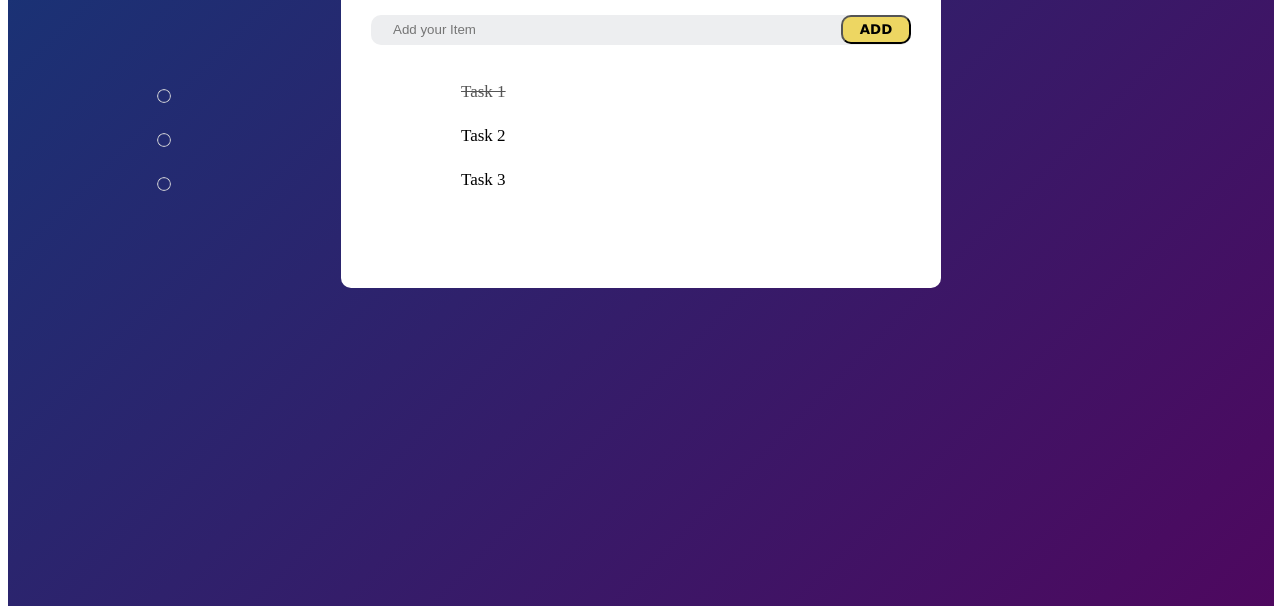
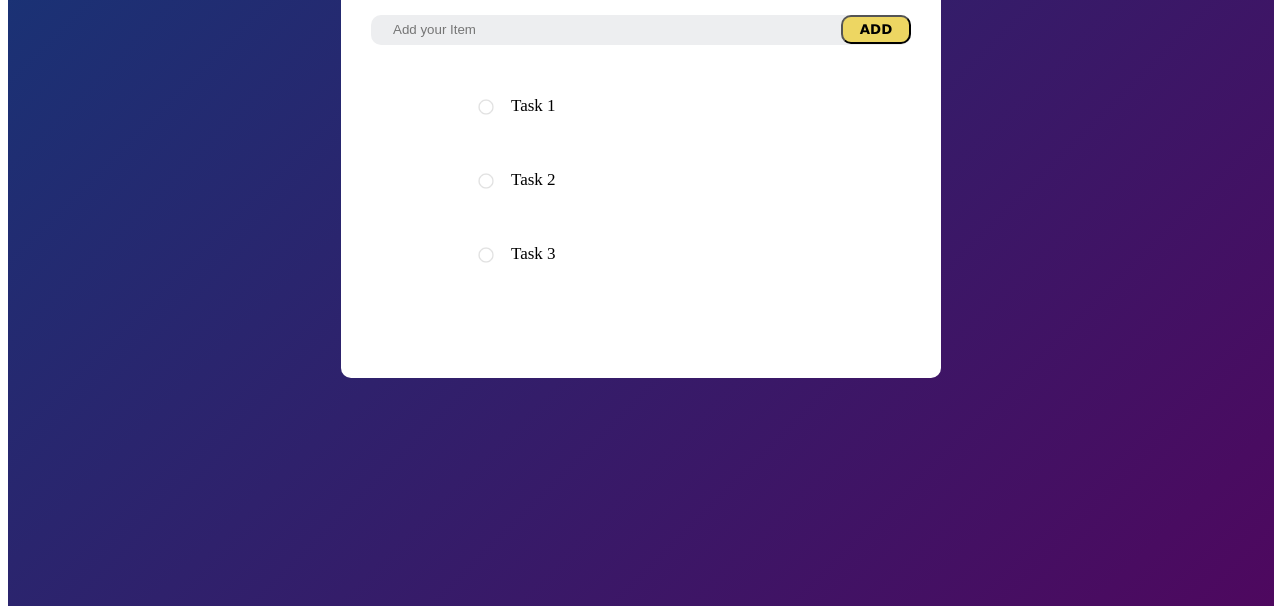
Before and after one commit to gyroscop/JavaScript-Projects, a plain HTML site: page To-Do List/index.html in a window 1280 px wide. Shown: the part 204-818 px from the top of the page. Drawn offline with Linux system fonts and the light colour scheme.

Commit message:
worked on task list dynamics

```diff
--- a/To-Do List/styles.css
+++ b/To-Do List/styles.css
@@ -56,28 +56,41 @@
 }
 
 ul li {
-  list-style: none;
+  list-style-type: none;
+
   font-size: 17px;
   padding: 12px 8px 12px 50px;
   cursor: pointer;
   user-select: none;
 }
-
 ul li::before {
   content: "";
-  position: absolute;
-  height: 28px;
-  width: 28px;
-  border-radius: 50%;
   background-image: url(Assets/images/unchecked.png);
   background-size: cover;
-  background-position: center;
-  /* top: 12px; */
-  left: 150px;
-  scale: 50%;
+  height: 50px;
+  width: 50px;
+  display: inline-block;
+  scale: 30%;
+  vertical-align: middle;
 }
+
+/*
+If clicked
+
 
 ul li.checked {
   color: #555;
   text-decoration: line-through;
 }
+
+ul li.checked::before {
+  content: "";
+  background-image: url(Assets/images/checked.png);
+  background-size: cover;
+  height: 50px;
+  width: 50px;
+  display: inline-block;
+  scale: 30%;
+  vertical-align: middle;
+}
+*/
```
